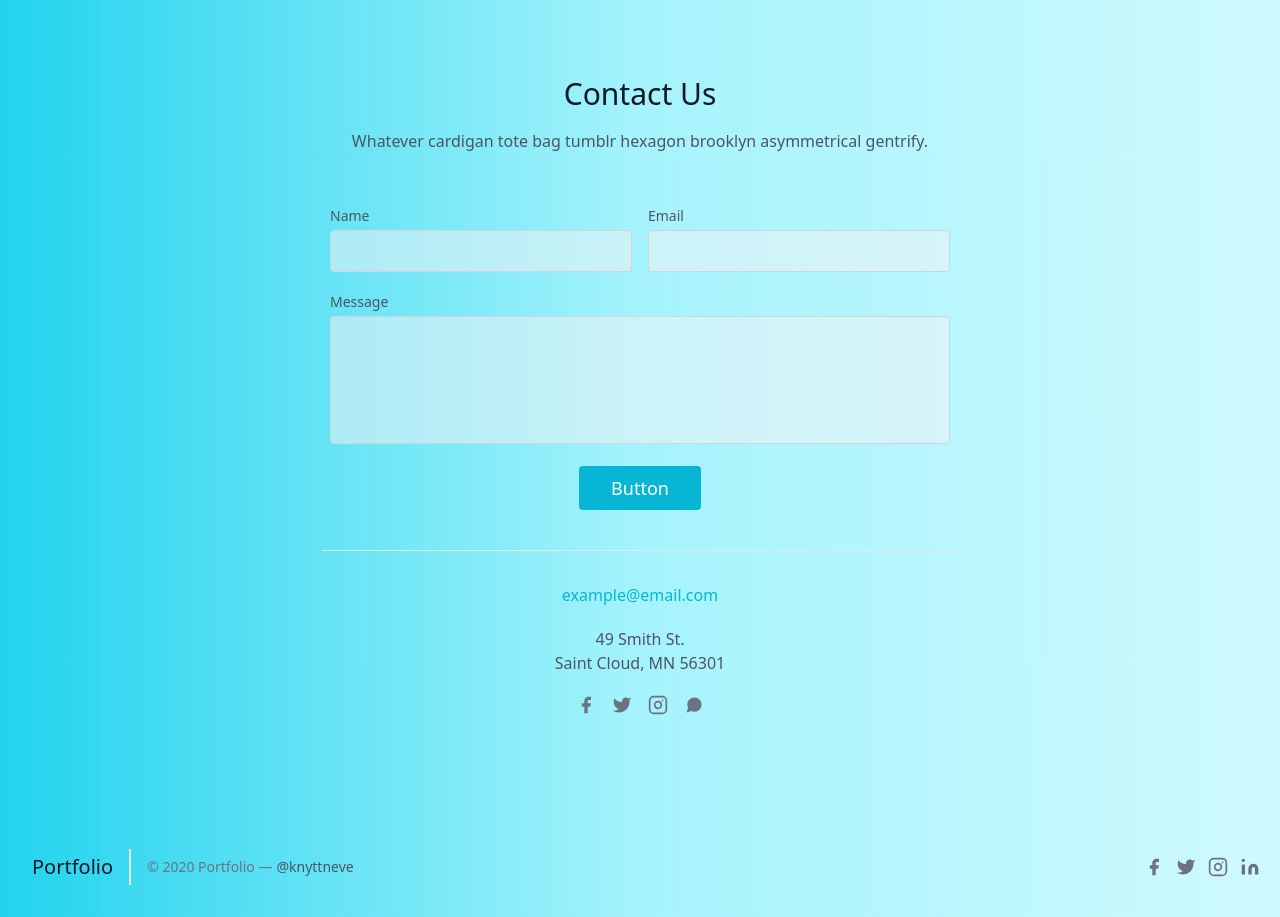
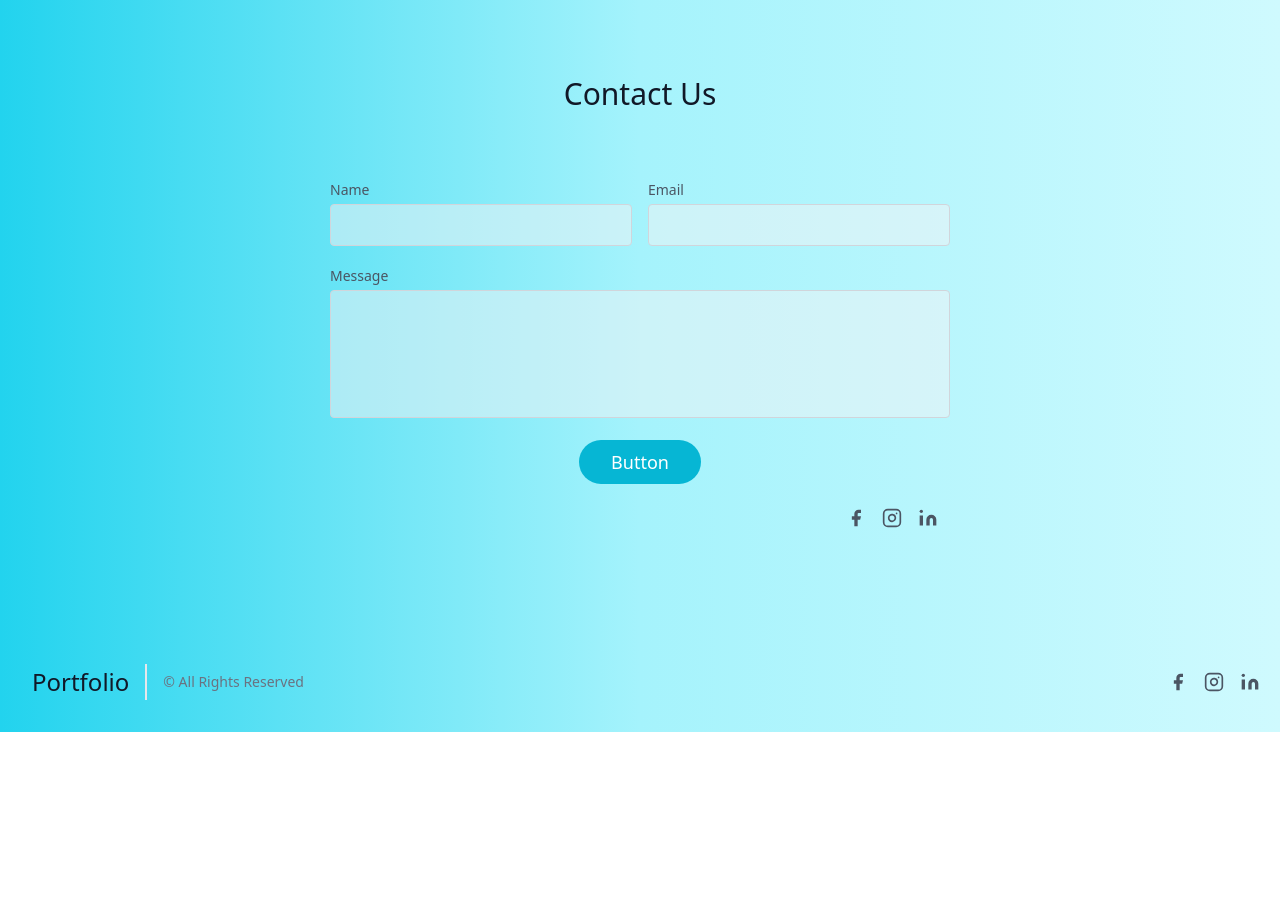
Before and after one commit to Harsh-bhai/portfolio, a Next.js app: page /contact in a window 1280 px wide. Shown: the part 100-1017 px from the top of the page. After the commit the page ends 832 px from the top, so only its background shows below. Built offline with nearby package versions, Linux system fonts and the light colour scheme.

Commit message:
done
almost done

```diff
--- a/components/footer.js
+++ b/components/footer.js
@@ -1,4 +1,5 @@
 import React from 'react'
+import Link from 'next/link'
 
 const Footer = () => {
   return (
@@ -6,34 +7,34 @@ const Footer = () => {
     <div className="container px-5 py-8 mx-auto flex items-center sm:flex-row flex-col">
       <a className="flex title-font font-medium items-center md:justify-start justify-center text-gray-900">
 
-        <span className="ml-3 text-xl">Portfolio</span>
+        <Link href={'/'}><span className="cursor-pointer ml-3 text-2xl">Portfolio</span></Link>
       </a>
-      <p className="text-sm text-gray-500 sm:ml-4 sm:pl-4 sm:border-l-2 sm:border-gray-200 sm:py-2 sm:mt-0 mt-4">© 2020 Portfolio —
-        <a href="https://twitter.com/knyttneve" className="text-gray-600 ml-1" rel="noopener noreferrer" target="_blank">@knyttneve</a>
-      </p>
-      <span className="inline-flex sm:ml-auto sm:mt-0 mt-4 justify-center sm:justify-start">
-        <a className="text-gray-500">
-          <svg fill="currentColor" strokeLinecap="round" strokeLinejoin="round" strokeWidth="2" className="w-5 h-5" viewBox="0 0 24 24">
+
+
+
+
+
+
+      <p className="text-sm text-gray-500 sm:ml-4 sm:pl-4 sm:border-l-2 sm:border-gray-200 sm:py-2 sm:mt-0 mt-4">© All Rights Reserved</p>
+      <span className="flex space-x-4 sm:ml-auto sm:mt-0 mt-4 justify-center sm:justify-start">
+      <Link href={'https://www.facebook.com/profile.php?id=100014142857134  '} className="text-gray-500">
+            <svg fill="currentColor" strokeLinecap="round" strokeLinejoin="round" strokeWidth="2" className="w-5 h-5 cursor-pointer" viewBox="0 0 24 24">
               <path d="M18 2h-3a5 5 0 00-5 5v3H7v4h3v8h4v-8h3l1-4h-4V7a1 1 0 011-1h3z"></path>
             </svg>
-        </a>
-        <a className="ml-3 text-gray-500">
-          <svg fill="currentColor" strokeLinecap="round" strokeLinejoin="round" strokeWidth="2" className="w-5 h-5" viewBox="0 0 24 24">
-            <path d="M23 3a10.9 10.9 0 01-3.14 1.53 4.48 4.48 0 00-7.86 3v1A10.66 10.66 0 013 4s-4 9 5 13a11.64 11.64 0 01-7 2c9 5 20 0 20-11.5a4.5 4.5 0 00-.08-.83A7.72 7.72 0 0023 3z"></path>
-          </svg>
-        </a>
-        <a className="ml-3 text-gray-500">
-          <svg fill="none" stroke="currentColor" strokeLinecap="round" strokeLinejoin="round" strokeWidth="2" className="w-5 h-5" viewBox="0 0 24 24">
+          </Link>
+
+        <Link href={'https://www.instagram.com/harshdew.12/'} className="ml-3 text-gray-500">
+            <svg fill="none" stroke="currentColor" strokeLinecap="round" strokeLinejoin="round" strokeWidth="2" className="w-5 h-5 cursor-pointer" viewBox="0 0 24 24">
               <rect width="20" height="20" x="2" y="2" rx="5" ry="5"></rect>
               <path d="M16 11.37A4 4 0 1112.63 8 4 4 0 0116 11.37zm1.5-4.87h.01"></path>
             </svg>
-        </a>
-        <a className="ml-3 text-gray-500">
-          <svg fill="currentColor" stroke="currentColor" strokeLinecap="round" strokeLinejoin="round" strokeWidth="0" className="w-5 h-5" viewBox="0 0 24 24">
+          </Link>
+          <Link href={'https://www.linkedin.com/in/harsh-dewangan-3a44b5232/'} className="ml-3 text-gray-500">
+            <svg fill="currentColor" stroke="currentColor" strokeLinecap="round" strokeLinejoin="round" strokeWidth="0" className="w-5 h-5 cursor-pointer" viewBox="0 0 24 24">
               <path stroke="none" d="M16 8a6 6 0 016 6v7h-4v-7a2 2 0 00-2-2 2 2 0 00-2 2v7h-4v-7a6 6 0 016-6zM2 9h4v12H2z"></path>
               <circle cx="4" cy="4" r="2" stroke="none"></circle>
             </svg>
-        </a>
+          </Link>
       </span>
     </div>
   </footer></div>
--- a/components/navbar.js
+++ b/components/navbar.js
@@ -25,7 +25,7 @@ const Navbar = () => {
      <div className=' top-0 left-0 absolute m-7 md:m-10 text-3xl font-thin md:hidden'> <GiHamburgerMenu onClick={toggle}  /></div>
         <Link href={"/"}><div className="flex title-font font-medium items-center md:justify-start justify-center text-gray-900 md:z-10 my-4 md:my-0 mx-10 cursor-pointer">
           {/* <img src="/logo.png" className='h-12 ' alt="" /> */}
-          <span className="ml-3 text-xl">Portfolio</span>
+          <span className="ml-3 text-2xl">Portfolio</span>
         </div></Link>
         <div ref={ref} className="navitems flex flex-col md:flex-row md:items-center md:bg-inherit bg-cyan-300 px-10 py-4 md:py-0 absolute top-0 left-0 transform transition-transform -translate-x-full h-full md:h-auto md:w-full w-2/3 md:static md:translate-x-0  md:transition-none ease-in-out z-20" >
           <span className='absolute top-8 left-8
@@ -38,9 +38,9 @@ const Navbar = () => {
           </div>
         </div>
         {/* <button class=" text-white bg-cyan-500  mr-40  py-2 px-6 focus:outline-none hover:bg-indigo-600 rounded text-lg">Button</button> */}
-        <div className=" z-20 account absolute top-1  md:top-[-5px] right-0 text-4xl p-6 cursor-pointer ">
+        {/* <div className=" z-20 account absolute top-1  md:top-[-5px] right-0 text-4xl p-6 cursor-pointer ">
           <MdAccountCircle />
-        </div>
+        </div> */}
       </div>
     </div>
 
--- a/package.json
+++ b/package.json
@@ -9,12 +9,14 @@
     "lint": "next lint"
   },
   "dependencies": {
+    "@formspree/react": "^2.4.1",
     "hamburger-react": "^2.5.0",
     "next": "12.2.5",
     "nextjs-progressbar": "^0.0.14",
     "react": "18.2.0",
     "react-dom": "18.2.0",
-    "react-icons": "^4.4.0"
+    "react-icons": "^4.7.1",
+    "react-toastify": "^9.1.1"
   },
   "devDependencies": {
     "autoprefixer": "^10.4.8",
--- a/pages/contact.js
+++ b/pages/contact.js
@@ -1,70 +1,161 @@
-import React from 'react'
+import React from "react";
+import { useForm, ValidationError } from "@formspree/react";
+import { ToastContainer, toast } from 'react-toastify';
+import 'react-toastify/dist/ReactToastify.css';
+import Link from "next/link";
+
 
 const Contact = () => {
+  const [state, handlesubmit] = useForm("mqkoajkd");
+  const clicked= (  ) => {
+    toast.success('Message Sent SuccessFully', {
+      position: "top-right",
+      autoClose: 2000,
+      hideProgressBar: false,
+      closeOnClick: true,
+      pauseOnHover: true,
+      draggable: true,
+      progress: undefined,
+      theme: "light",
+      });
+  }
+
   return (
     <section className="text-gray-600 body-font relative">
-  <div className="container px-5 py-24 mx-auto">
+<ToastContainer
+position="top-right"
+autoClose={2000}
+hideProgressBar={false}
+newestOnTop={false}
+closeOnClick
+rtl={false}
+pauseOnFocusLoss
+draggable
+pauseOnHover
+theme="light"
+/>
+      <form
+        onSubmit={handlesubmit}
+        action="https://formspree.io/f/mqkoajkd"
+        method="POST"
+        className="container px-5 py-24 mx-auto"
+      >
         <div className="flex flex-col text-center w-full mb-12">
-      <h1 className="sm:text-3xl text-2xl font-medium title-font mb-4 text-gray-900">Contact Us</h1>
-      <p className="lg:w-2/3 mx-auto leading-relaxed text-base">Whatever cardigan tote bag tumblr hexagon brooklyn asymmetrical gentrify.</p>
+          <h1 className="sm:text-3xl text-3xl font-medium title-font mb-4 text-gray-900">
+            Contact Us
+          </h1>
+          <p className="lg:w-2/3 mx-auto leading-relaxed text-base">
+
+          </p>
         </div>
         <div className="lg:w-1/2 md:w-2/3 mx-auto">
           <div className="flex flex-wrap -m-2">
             <div className="p-2 w-1/2">
               <div className="relative">
-            <label htmlFor="name" className="leading-7 text-sm text-gray-600">Name</label>
-            <input type="text" id="name" name="name" className="w-full bg-gray-100 bg-opacity-50 rounded border border-gray-300 focus:border-cyan-500 focus:bg-white focus:ring-2 focus:ring-cyan-200 text-base outline-none text-gray-700 py-1 px-3 leading-8 transition-colors duration-200 ease-in-out"/>
+                <label
+                  htmlFor="name"
+                  className="leading-7 text-sm text-gray-600"
+                >
+                  Name
+                </label>
+                <input
+                  type="text"
+                  id="name"
+                  name="name"
+                  className="w-full bg-gray-100 bg-opacity-50 rounded border border-gray-300 focus:border-cyan-500 focus:bg-white focus:ring-2 focus:ring-cyan-200 text-base outline-none text-gray-700 py-1 px-3 leading-8 transition-colors duration-200 ease-in-out"
+                />
+                <ValidationError
+                  prefix="Message"
+                  field="message"
+                  errors={state.errors}
+                />
               </div>
             </div>
             <div className="p-2 w-1/2">
               <div className="relative">
-            <label htmlFor="email" className="leading-7 text-sm text-gray-600">Email</label>
-            <input type="email" id="email" name="email" className="w-full bg-gray-100 bg-opacity-50 rounded border border-gray-300 focus:border-cyan-500 focus:bg-white focus:ring-2 focus:ring-cyan-200 text-base outline-none text-gray-700 py-1 px-3 leading-8 transition-colors duration-200 ease-in-out"/>
+                <label
+                  htmlFor="email"
+                  className="leading-7 text-sm text-gray-600"
+                >
+                  Email
+                </label>
+                <input
+                  type="email"
+                  id="email"
+                  name="email"
+                  className="w-full bg-gray-100 bg-opacity-50 rounded border border-gray-300 focus:border-cyan-500 focus:bg-white focus:ring-2 focus:ring-cyan-200 text-base outline-none text-gray-700 py-1 px-3 leading-8 transition-colors duration-200 ease-in-out"
+                />
+                <ValidationError
+                  prefix="Message"
+                  field="message"
+                  errors={state.errors}
+                />
               </div>
             </div>
             <div className="p-2 w-full">
               <div className="relative">
-            <label htmlFor="message" className="leading-7 text-sm text-gray-600">Message</label>
-            <textarea id="message" name="message" className="w-full bg-gray-100 bg-opacity-50 rounded border border-gray-300 focus:border-cyan-500 focus:bg-white focus:ring-2 focus:ring-cyan-200 h-32 text-base outline-none text-gray-700 py-1 px-3 resize-none leading-6 transition-colors duration-200 ease-in-out"></textarea>
+                <label
+                  htmlFor="message"
+                  className="leading-7 text-sm text-gray-600"
+                >
+                  Message
+                </label>
+                <textarea
+                  id="message"
+                  name="message"
+                  className="w-full bg-gray-100 bg-opacity-50 rounded border border-gray-300 focus:border-cyan-500 focus:bg-white focus:ring-2 focus:ring-cyan-200 h-32 text-base outline-none text-gray-700 py-1 px-3 resize-none leading-6 transition-colors duration-200 ease-in-out"
+                />
+                <ValidationError
+                  prefix="Message"
+                  field="message"
+                  errors={state.errors}
+                />
               </div>
             </div>
             <div className="p-2 w-full">
-          <button className="flex mx-auto text-white bg-cyan-500 border-0 py-2 px-8 focus:outline-none hover:bg-cyan-600 rounded text-lg">Button</button>
+              <button
+                type="submit" onClick={clicked}
+                disabled={state.submitting}
+                className="flex mx-auto text-white bg-cyan-500 border-0 py-2 px-8 focus:outline-none hover:bg-cyan-600 rounded text-lg rounded-full"
+              >
+                Button
+              </button>
             </div>
-        <div className="p-2 w-full pt-8 mt-8 border-t border-gray-200 text-center">
-          <a className="text-cyan-500">example@email.com</a>
-          <p className="leading-normal my-5">49 Smith St.
-            <br/>Saint Cloud, MN 56301
-          </p>
-          <span className="inline-flex">
-            <a className="text-gray-500">
-              <svg fill="currentColor" strokeLinecap="round" strokeLinejoin="round" strokeWidth="2" className="w-5 h-5" viewBox="0 0 24 24">
+
+            <div className="container mx-auto py-4 px-5 flex flex-wrap flex-col sm:flex-row">
+
+        <span className="flex space-x-4 sm:ml-auto sm:mt-0 mt-2 justify-center sm:justify-start">
+          <Link href={'https://www.facebook.com/profile.php?id=100014142857134  '} className="text-gray-500">
+            <svg fill="currentColor" strokeLinecap="round" strokeLinejoin="round" strokeWidth="2" className="w-5 h-5 cursor-pointer" viewBox="0 0 24 24">
               <path d="M18 2h-3a5 5 0 00-5 5v3H7v4h3v8h4v-8h3l1-4h-4V7a1 1 0 011-1h3z"></path>
             </svg>
-            </a>
-            <a className="ml-4 text-gray-500">
-              <svg fill="currentColor" strokeLinecap="round" strokeLinejoin="round" strokeWidth="2" className="w-5 h-5" viewBox="0 0 24 24">
-                <path d="M23 3a10.9 10.9 0 01-3.14 1.53 4.48 4.48 0 00-7.86 3v1A10.66 10.66 0 013 4s-4 9 5 13a11.64 11.64 0 01-7 2c9 5 20 0 20-11.5a4.5 4.5 0 00-.08-.83A7.72 7.72 0 0023 3z"></path>
-              </svg>
-            </a>
-            <a className="ml-4 text-gray-500">
-              <svg fill="none" stroke="currentColor" strokeLinecap="round" strokeLinejoin="round" strokeWidth="2" className="w-5 h-5" viewBox="0 0 24 24">
+          </Link>
+
+          <Link href={'https://www.instagram.com/harshdew.12/'} className="ml-3 text-gray-500">
+            <svg fill="none" stroke="currentColor" strokeLinecap="round" strokeLinejoin="round" strokeWidth="2" className="w-5 h-5 cursor-pointer" viewBox="0 0 24 24">
               <rect width="20" height="20" x="2" y="2" rx="5" ry="5"></rect>
               <path d="M16 11.37A4 4 0 1112.63 8 4 4 0 0116 11.37zm1.5-4.87h.01"></path>
             </svg>
-            </a>
-            <a className="ml-4 text-gray-500">
-              <svg fill="currentColor" strokeLinecap="round" strokeLinejoin="round" strokeWidth="2" className="w-5 h-5" viewBox="0 0 24 24">
-                <path d="M21 11.5a8.38 8.38 0 01-.9 3.8 8.5 8.5 0 01-7.6 4.7 8.38 8.38 0 01-3.8-.9L3 21l1.9-5.7a8.38 8.38 0 01-.9-3.8 8.5 8.5 0 014.7-7.6 8.38 8.38 0 013.8-.9h.5a8.48 8.48 0 018 8v.5z"></path>
+          </Link>
+          <Link href={'https://www.linkedin.com/in/harsh-dewangan-3a44b5232/'} className="ml-3 text-gray-500">
+            <svg fill="currentColor" stroke="currentColor" strokeLinecap="round" strokeLinejoin="round" strokeWidth="0" className="w-5 h-5 cursor-pointer" viewBox="0 0 24 24">
+              <path stroke="none" d="M16 8a6 6 0 016 6v7h-4v-7a2 2 0 00-2-2 2 2 0 00-2 2v7h-4v-7a6 6 0 016-6zM2 9h4v12H2z"></path>
+              <circle cx="4" cy="4" r="2" stroke="none"></circle>
             </svg>
-            </a>
+          </Link>
         </span>
       </div>
+
+
+
+
+
+
           </div>
         </div>
-  </div>
+      </form>
     </section>
-  )
-}
+  );
+};
 
-export default Contact
+export default Contact;
--- a/pages/index.js
+++ b/pages/index.js
@@ -8,9 +8,9 @@ export default function Home() {
   <div className="container mx-auto flex px-5 py-24 md:py-4 md:flex-row flex-col items-center">
     <div className="lg:flex-grow md:w-2/3 lg:pr-24 md:pr-16 flex flex-col md:items-start md:text-left mb-16 md:mb-0 items-center text-center mx-32">
       <h1 className="title-font sm:text-4xl text-3xl mb-4 font-medium text-gray-900 animate-fadein">Hi! I am Harsh Dewangan
-        <p className='text-sm text-cyan-800'>Web Developer, Programmer, Student</p>
+        <p className='text-base text-cyan-800 my-2'>Web Developer, Programmer, Student</p>
       </h1>
-      <p className="mb-8 leading-relaxed">Copper mug try-hard pitchfork pour-over freegan heirloom neutra air plant cold-pressed tacos poke beard tote bag. Heirloom echo park mlkshk tote bag selvage hot chicken authentic tumeric truffaut hexagon try-hard chambray.</p>
+      <p className="mb-8 leading-relaxed">Pursuing B.Tech from Bhilai Institute Of Technology ,Durg .</p>
       <div className="flex justify-center">
         <Link href={"/contact"}><button className=" text-white bg-cyan-500 border-0 py-2 px-6 focus:outline-none hover:bg-white hover:text-cyan-500 rounded-full text-xs md:text-lg">Hire Me</button></Link>
         <button className="ml-4  text-gray-700 bg-gray-100 border-0 py-2 px-6 focus:outline-none hover:bg-cyan-500 hover:text-white rounded-full text-xs md:text-lg">Resume</button>
--- a/pages/vmart.js
+++ b/pages/vmart.js
@@ -5,9 +5,11 @@ const Vmart = () => {
   return (
     <div className="min-h-screen">
       <div className="flex justify-center items-center my-6 flex-col mx-4">
-        <img src="/vmartfull.jpg" className="md:w-1/2 rounded-lg inset-0" alt="" />
+        <img src="/vmartfull.jpg" className="md:w-1/2  rounded-xl inset-0" alt="" />
         <div>
-        <div className="md:-ml-96 mx-4 md:text-2xl font-semibold my-10 text-black flex flex-col space-y-10">
+
+        <div className="md:-ml-96 mx-4 md:text-2xl font-semibold my-6 md:my-16 text-black flex flex-col space-y-10 ">
+
         <p>V-Mart is an Online E-commerece website used to sell groceriers ,fruits and many more ...</p>
         <p><p className="font-bold">Technologies Used : </p> Next.js ,Tailwind Css ,Strapi ,JavaScript ,Html ,PostgreSQL  </p>
         <Link href={'https://vmartfrontend.onrender.com/'} ><a target="_blank" className="text-green-700 hover:text-cyan-800 cursor-pointer">Link to the Project</a></Link >
```
Also changed, not shown: pages/about.js (+35 -12 lines), pages/python.js (added, +13 -0 lines), pages/skills.js (+6 -34 lines), 1 other file (tests, documents, lock files or other folders). Lines whose indentation alone changed are shown as unchanged.
